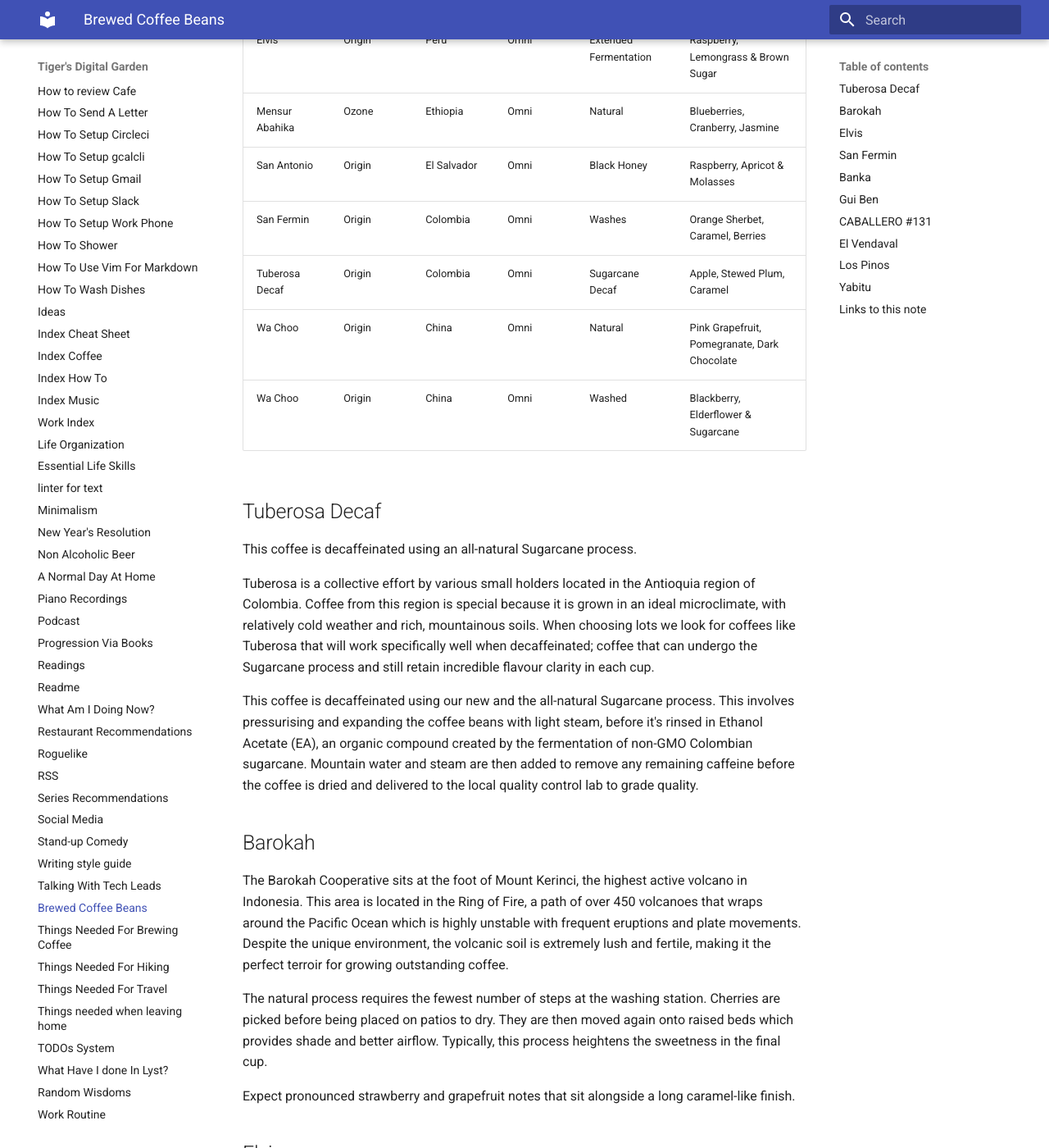
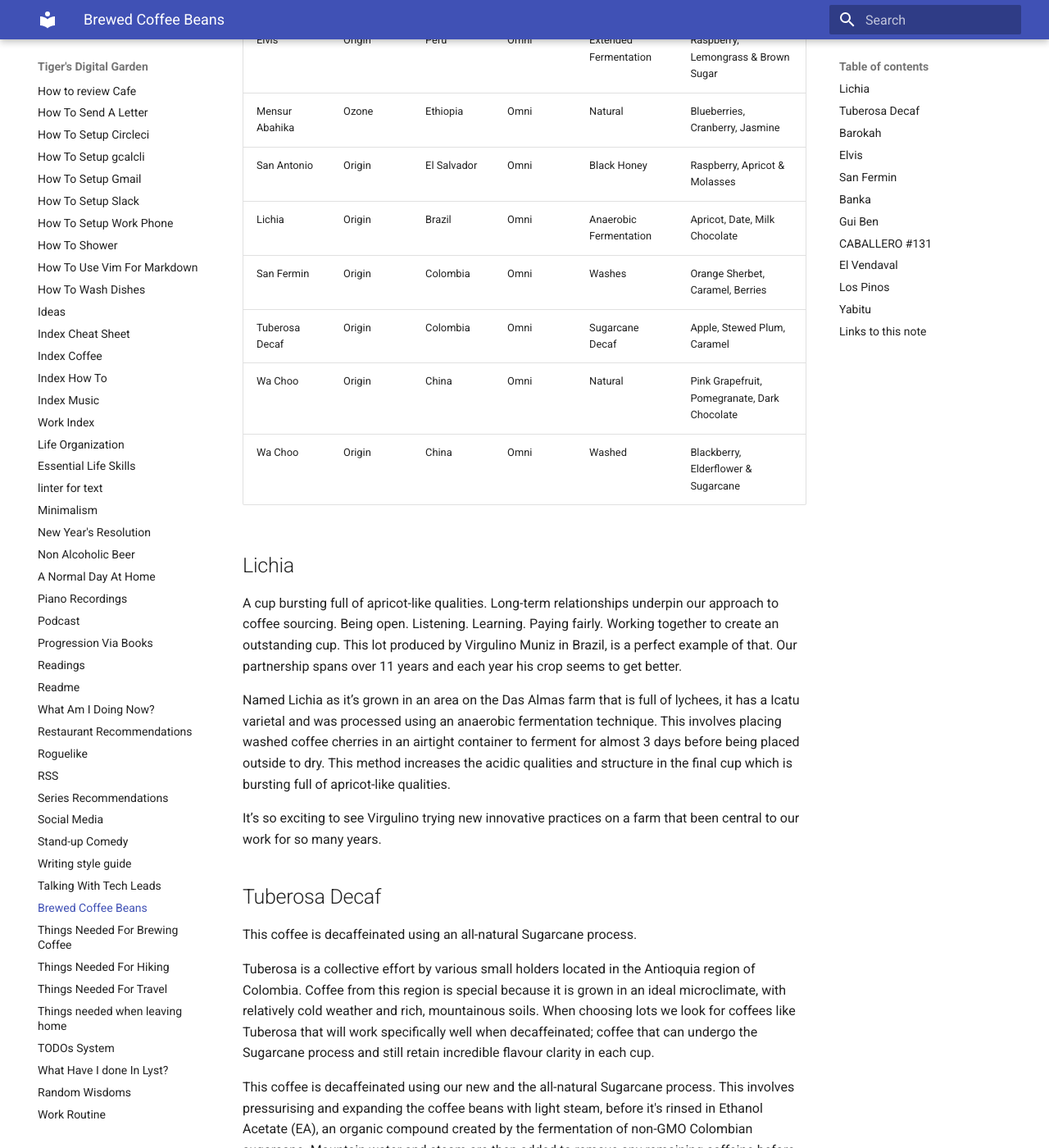
Before and after one commit to ynotstartups/notes, an MkDocs documentation site: the page built from notes/tasted-coffee-beans.md, in a window 1280 px wide and 1400 px high, scrolled down 417 px. Shown: the whole window at 82% size. Built offline with MkDocs 1.6.1 and Material for MkDocs 9.7.7, drawn with Linux system fonts in a browser that asks for light colours.

Commit message:
add Lichia

```diff
--- a/notes/tasted-coffee-beans.md
+++ b/notes/tasted-coffee-beans.md
@@ -1,17 +1,27 @@
 # Brewed Coffee Beans
 
-| Name           | Roaster | Origin      | Roast Level | Process               | Tasting Notes                                |
-| -------------- | ------- | ----------- | ----------- | --------------------- | -------------------------------------------- |
-| Aqi Badu       | Origin  | China       | Omni        | Natural               | Pineapple, Persimmon & Dark Chocolate        |
-| Barokah        | Origin  | Indonesia   | Omni        | Natural               | Strawberry, Grapefruit & Caramel             |
-| Barokah        | Origin  | Indonesia   | Omni        | Washed                | Blackberry, Yuzu & Molasses                  |
-| Elvis          | Origin  | Peru        | Omni        | Extended Fermentation | Raspberry, Lemongrass & Brown Sugar          |
-| Mensur Abahika | Ozone   | Ethiopia    | Omni        | Natural               | Blueberries, Cranberry, Jasmine              |
-| San Antonio    | Origin  | El Salvador | Omni        | Black Honey           | Raspberry, Apricot & Molasses                |
-| San Fermin     | Origin  | Colombia    | Omni        | Washes                | Orange Sherbet, Caramel, Berries             |
-| Tuberosa Decaf | Origin  | Colombia    | Omni        | Sugarcane Decaf       | Apple, Stewed Plum, Caramel                  |
-| Wa Choo        | Origin  | China       | Omni        | Natural               | Pink Grapefruit, Pomegranate, Dark Chocolate |
-| Wa Choo        | Origin  | China       | Omni        | Washed                | Blackberry, Elderflower & Sugarcane          |
+| Name           | Roaster | Origin      | Roast Level | Process                | Tasting Notes                                |
+| -------------- | ------- | ----------- | ----------- | ---------------------- | -------------------------------------------- |
+| Aqi Badu       | Origin  | China       | Omni        | Natural                | Pineapple, Persimmon & Dark Chocolate        |
+| Barokah        | Origin  | Indonesia   | Omni        | Natural                | Strawberry, Grapefruit & Caramel             |
+| Barokah        | Origin  | Indonesia   | Omni        | Washed                 | Blackberry, Yuzu & Molasses                  |
+| Elvis          | Origin  | Peru        | Omni        | Extended Fermentation  | Raspberry, Lemongrass & Brown Sugar          |
+| Mensur Abahika | Ozone   | Ethiopia    | Omni        | Natural                | Blueberries, Cranberry, Jasmine              |
+| San Antonio    | Origin  | El Salvador | Omni        | Black Honey            | Raspberry, Apricot & Molasses                |
+| Lichia         | Origin  | Brazil      | Omni        | Anaerobic Fermentation | Apricot, Date, Milk Chocolate                |
+| San Fermin     | Origin  | Colombia    | Omni        | Washes                 | Orange Sherbet, Caramel, Berries             |
+| Tuberosa Decaf | Origin  | Colombia    | Omni        | Sugarcane Decaf        | Apple, Stewed Plum, Caramel                  |
+| Wa Choo        | Origin  | China       | Omni        | Natural                | Pink Grapefruit, Pomegranate, Dark Chocolate |
+| Wa Choo        | Origin  | China       | Omni        | Washed                 | Blackberry, Elderflower & Sugarcane          |
+
+## Lichia
+
+A cup bursting full of apricot-like qualities.
+Long-term relationships underpin our approach to coffee sourcing. Being open. Listening. Learning. Paying fairly. Working together to create an outstanding cup. This lot produced by Virgulino Muniz in Brazil, is a perfect example of that. Our partnership spans over 11 years and each year his crop seems to get better.
+
+Named Lichia as it’s grown in an area on the Das Almas farm that is full of lychees, it has a Icatu varietal and was processed using an anaerobic fermentation technique. This involves placing washed coffee cherries in an airtight container to ferment for almost 3 days before being placed outside to dry. This method increases the acidic qualities and structure in the final cup which is bursting full of apricot-like qualities.
+
+It’s so exciting to see Virgulino trying new innovative practices on a farm that been central to our work for so many years.
 
 ## Tuberosa Decaf
 
```
